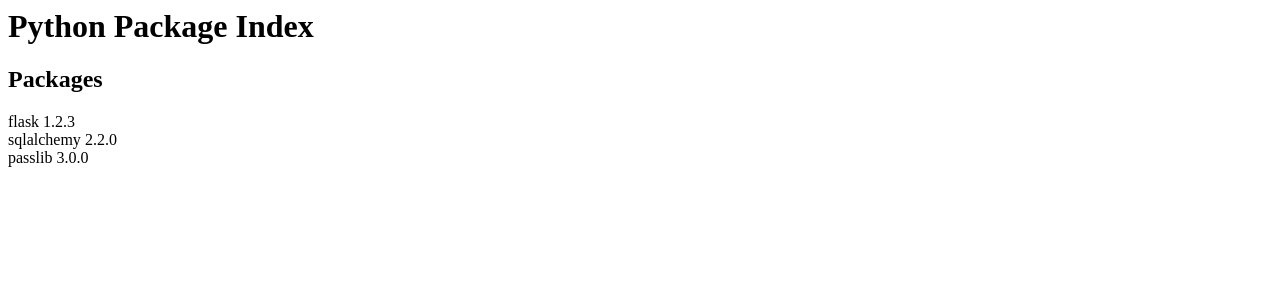
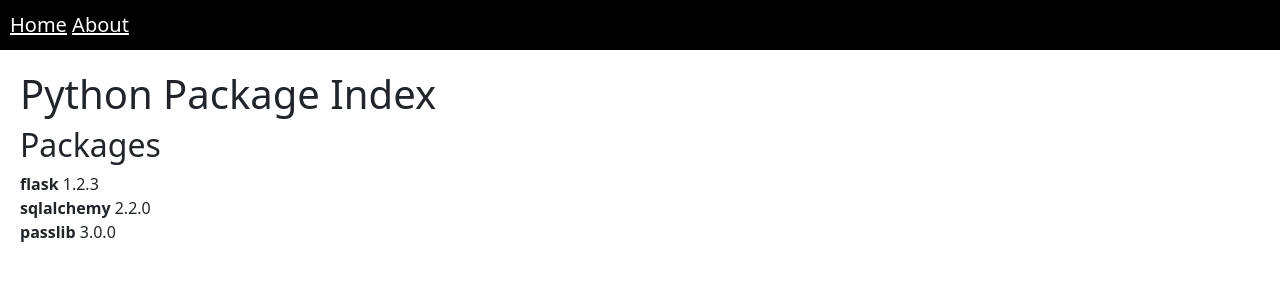
Before and after one commit to araya-andres/pypi-clone, a Flask app: page / in a window 1280 px wide. Shown: the top 300 px of the page. Run offline with Flask 3, Linux system fonts and the light colour scheme.

Commit message:
common page layout

```diff
--- a/app.py
+++ b/app.py
@@ -15,3 +15,8 @@ def get_latest_packages():
 def index():
     test_packages = get_latest_packages()
     return flask.render_template("index.html", packages=test_packages)
+
+
+@app.route("/about")
+def about():
+    return flask.render_template("about.html")
--- /dev/null
+++ b/static/css/site.css
@@ -0,0 +1,17 @@
+.title {
+    font-weight: bold;
+}
+
+.main_content {
+    padding: 20px;
+}
+
+nav {
+    background-color: black;
+    padding: 10px;
+    font-size: 20px;
+}
+
+nav > a {
+    color: white;
+}
--- /dev/null
+++ b/templates/_layout.html
@@ -0,0 +1,25 @@
+<!doctype html>
+<html lang="en">
+    <head>
+        <meta charset="utf-8">
+        <link href="https://cdn.jsdelivr.net/npm/bootstrap@5.3.1/dist/css/bootstrap.min.css" rel="stylesheet" integrity="sha384-4bw+/aepP/YC94hEpVNVgiZdgIC5+VKNBQNGCHeKRQN+PtmoHDEXuppvnDJzQIu9" crossorigin="anonymous">
+        <link rel="stylesheet" href="/static/css/site.css" />
+        <title>{% block title %}{% endblock %}</title>
+
+        {% block additional_css %}{% endblock %}
+    </head>
+    <body>
+        <nav>
+            <a href="/">Home</a>
+            <a href="/about">About</a>
+        </nav>
+
+        <div class="main_content">
+            {% block main_content %}
+            {% endblock %}
+        </div>
+
+        <script src="https://cdn.jsdelivr.net/npm/bootstrap@5.3.1/dist/js/bootstrap.bundle.min.js" integrity="sha384-HwwvtgBNo3bZJJLYd8oVXjrBZt8cqVSpeBNS5n7C8IVInixGAoxmnlMuBnhbgrkm" crossorigin="anonymous"></script>
+        {% block additional_js %}{% endblock %}
+    </body>
+</html>
--- a/templates/index.html
+++ b/templates/index.html
@@ -1,3 +1,5 @@
+{% extends "_layout.html" %}
+{% block main_content %}
 <h1>Python Package Index</h1>
 
 <h2>Packages</h2>
@@ -12,3 +14,4 @@
         </span>
     </div>
 {% endfor %}
+{% endblock %}
```
Also changed, not shown: templates/about.html (added, +12 -0 lines). Lines whose indentation alone changed are shown as unchanged.
